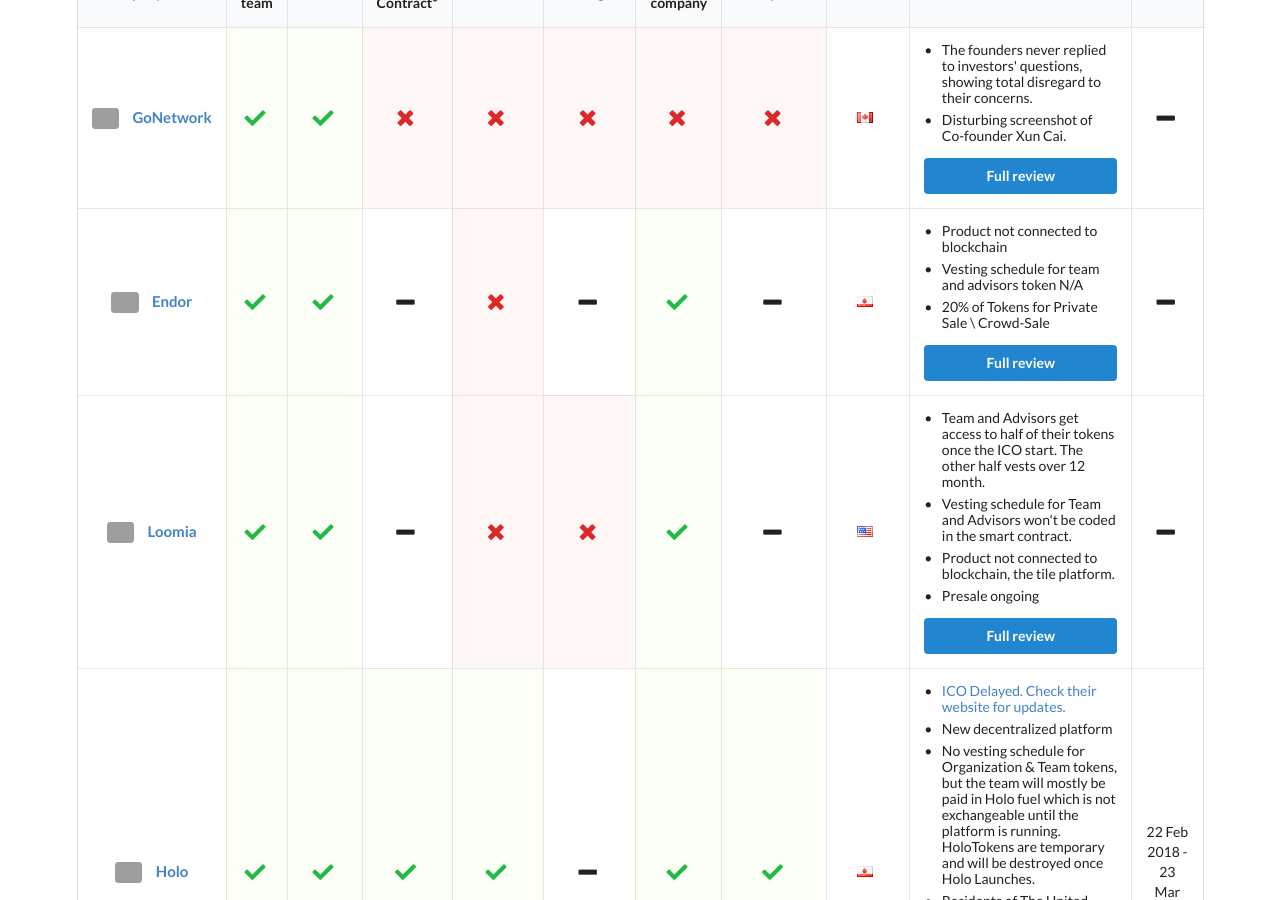
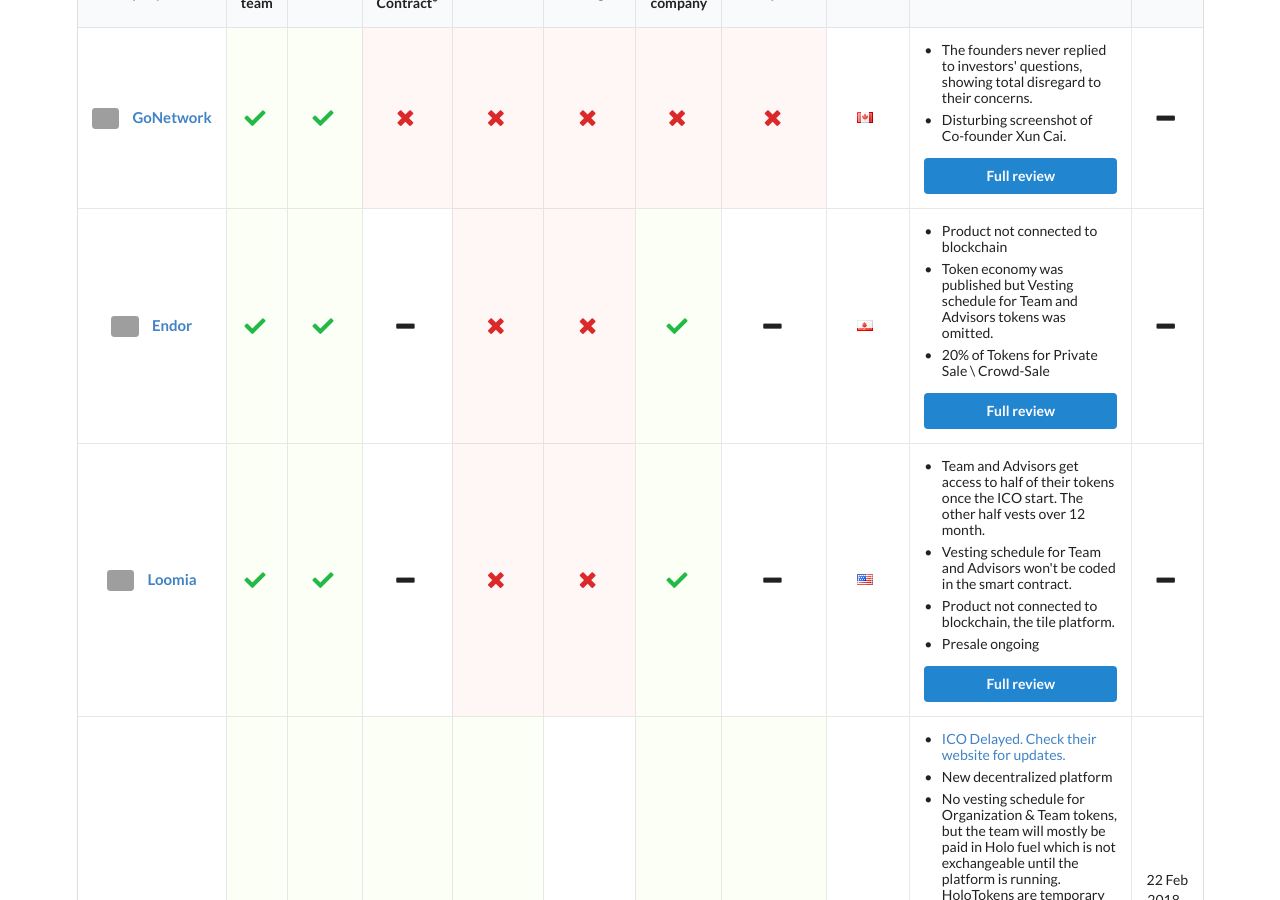
Before and after one commit to ico-check/ico-check, a Jekyll site: the page built from index.md, in a window 1280 px wide and 900 px high, scrolled down 534 px. Built offline with Jekyll 4.4.1, drawn with Linux system fonts in a browser that asks for light colours; nearby versions of some CDN libraries; grey boxes are pictures that could not be loaded.

Commit message:
47-endor-ico-check
Vesting false:
Token economy was published but Vesting schedule for Team and Advisors tokens was omitted.

```diff
--- a/_data/active-future-icos.yml
+++ b/_data/active-future-icos.yml
@@ -25,13 +25,13 @@
   github: true
   smart_contract:
   product: false
-  min_vesting:
+  min_vesting: false
   have_company: true
   transparent:
   location: Gibraltar
   comments:
     - content: Product not connected to blockchain
-    - content: Vesting schedule for team and advisors token N/A
+    - content: Token economy was published but Vesting schedule for Team and Advisors tokens was omitted.
     - content: 20% of Tokens for Private Sale \ Crowd-Sale
   ico_start_date:
   ico_end_date:
```
